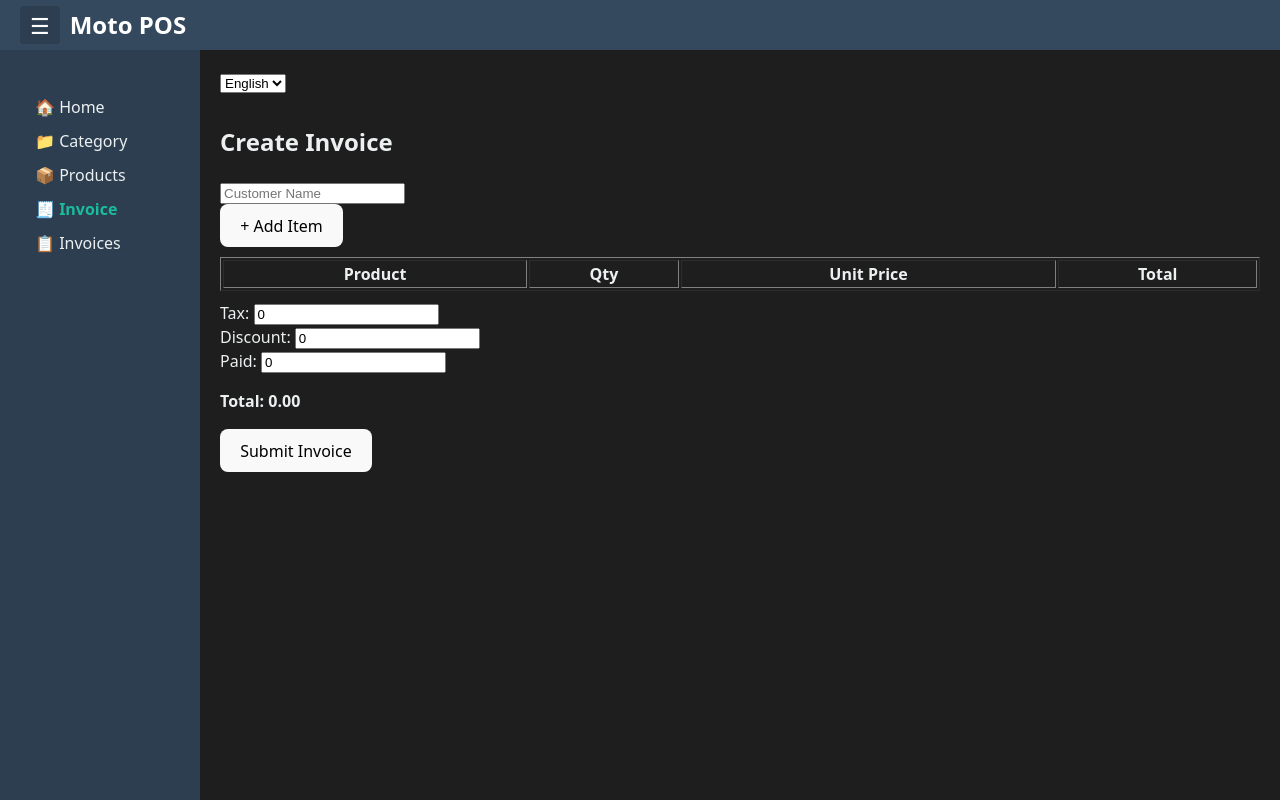
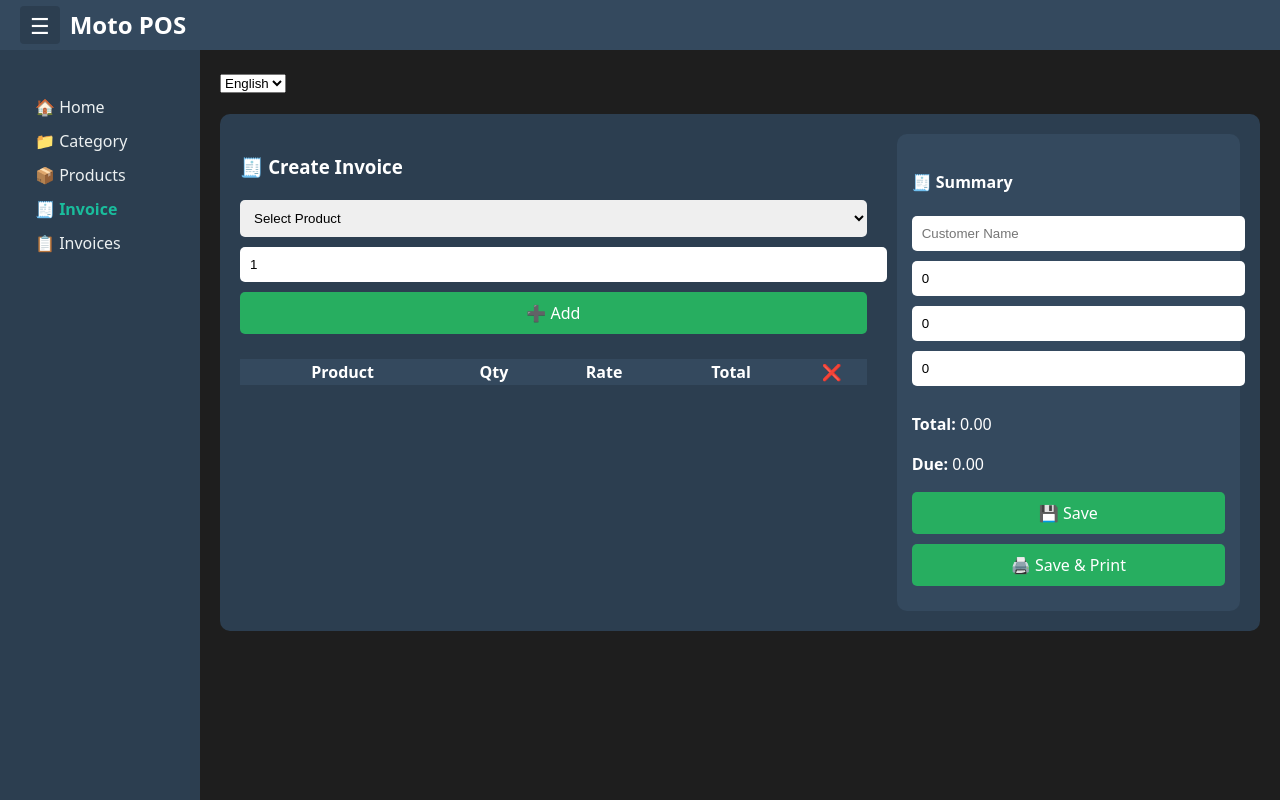
Before and after one commit to roni9843/KSA_SALES, a React (Vite) app in the folder renderer/: page /create-invoice in a window 1280 px wide. Built offline with nearby package versions, Linux system fonts and the light colour scheme.

Commit message:
Invoice Create page UI update

```diff
--- a/renderer/src/pages/CreateInvoice.jsx
+++ b/renderer/src/pages/CreateInvoice.jsx
@@ -1,113 +1,182 @@
-import React, { useEffect, useState } from 'react';
+import { useState, useEffect } from 'react';
 import { useNavigate } from 'react-router-dom';
 
-function CreateInvoice() {
+const CreateInvoice = () => {
+    const navigate = useNavigate();
     const [products, setProducts] = useState([]);
-    const [items, setItems] = useState([]);
+    const [selectedId, setSelectedId] = useState('');
+    const [qty, setQty] = useState(1);
+    const [invoiceItems, setInvoiceItems] = useState([]);
+    const [discount, setDiscount] = useState(0);
+    const [tax, setTax] = useState(0);
+    const [paid, setPaid] = useState(0);
     const [customerName, setCustomerName] = useState('');
-    const [tax, setTax] = useState(0);
-    const [discount, setDiscount] = useState(0);
-    const [paid, setPaid] = useState(0);
-    const [message, setMessage] = useState('');
-
-
-    const navigate = useNavigate();
 
     useEffect(() => {
         async function fetchProducts() {
-            const result = await window.electron.ipcRenderer.invoke('get-products');
-            setProducts(result);
+            const list = await window.electron.ipcRenderer.invoke('get-products');
+            setProducts(list);
         }
         fetchProducts();
     }, []);
 
-    const addItem = () => {
-        setItems([...items, { product_id: '', quantity: 1, unit_price: 0, total_price: 0 }]);
+    const addToInvoice = () => {
+        const product = products.find(p => p.id === parseInt(selectedId));
+        if (!product) return;
+        const exists = invoiceItems.find(i => i.id === product.id);
+        if (exists) return alert("Already added!");
+
+        setInvoiceItems([
+            ...invoiceItems,
+            {
+                id: product.id,
+                name: product.name,
+                unit_price: product.sale_price,
+                quantity: qty,
+                total_price: qty * product.sale_price
+            }
+        ]);
+        setQty(1);
+        setSelectedId('');
     };
 
-    const updateItem = (index, key, value) => {
-        const updated = [...items];
-        updated[index][key] = key === 'quantity' || key === 'unit_price' ? parseFloat(value) : value;
-
-        if (key === 'product_id') {
-            const prod = products.find(p => p.id === parseInt(value));
-            if (prod) updated[index].unit_price = prod.sale_price;
-        }
-
-        updated[index].total_price = updated[index].quantity * updated[index].unit_price;
-        setItems(updated);
+    const removeItem = (id) => {
+        setInvoiceItems(invoiceItems.filter(i => i.id !== id));
     };
 
-    const getTotal = () => {
-        const subtotal = items.reduce((sum, i) => sum + i.total_price, 0);
-        return subtotal + parseFloat(tax || 0) - parseFloat(discount || 0);
+    const total = invoiceItems.reduce((sum, i) => sum + i.total_price, 0);
+    const grandTotal = total + parseFloat(tax) - parseFloat(discount);
+    const due = grandTotal - parseFloat(paid);
+
+    const handleSave = async (print = false) => {
+        const invoice = {
+            customer_name: customerName,
+            total,
+            tax,
+            discount,
+            paid,
+            due
         };
+        const details = invoiceItems.map(item => ({
+            product_id: item.id,
+            quantity: item.quantity,
+            unit_price: item.unit_price,
+            total_price: item.total_price
+        }));
 
-    const handleSubmit = async () => {
-        const data = {
-            customer_name: customerName,
-            items,
-            tax: parseFloat(tax),
-            discount: parseFloat(discount),
-            paid: parseFloat(paid),
-            total: getTotal()
-        };
+        const newId = await window.electron.ipcRenderer.invoke('create-invoice', {
+            invoice,
+            details
+        });
 
-        try {
-            const result = await window.electron.ipcRenderer.invoke('create-invoice', data);
-            if (result.success) {
-                setMessage(`Invoice Created! ID: ${result.invoice_id}`);
-                setItems([]);
+        if (print) {
+            navigate(`/invoice/${newId}`);
+        } else {
+            alert("✅ Invoice Saved");
+            setInvoiceItems([]);
             setCustomerName('');
-                setTax(0);
-                setDiscount(0);
-                setPaid(0);
-
-                navigate(`/invoice/${result.invoice_id}`);
-            }
-        } catch (err) {
-            setMessage('Error: ' + err);
         }
     };
 
     return (
-        <div style={{ marginTop: '30px' }}>
-            <h2>Create Invoice</h2>
-            <input type="text" placeholder="Customer Name" value={customerName} onChange={e => setCustomerName(e.target.value)} /><br />
-            <button onClick={addItem}>+ Add Item</button>
-            <table border="1" width="100%" style={{ marginTop: '10px' }}>
+        <div style={formContainer}>
+            <div style={leftCol}>
+                <h3>🧾 Create Invoice</h3>
+
+                <select value={selectedId} onChange={(e) => setSelectedId(e.target.value)} style={inputStyle}>
+                    <option value="">Select Product</option>
+                    {products.map(p => (
+                        <option key={p.id} value={p.id}>{p.name}</option>
+                    ))}
+                </select>
+                <input type="number" value={qty} onChange={e => setQty(e.target.value)} style={inputStyle} placeholder="Qty" />
+                <button onClick={addToInvoice} style={buttonStyle}>➕ Add</button>
+
+                <table style={tableStyle}>
                     <thead>
                         <tr>
-                        <th>Product</th><th>Qty</th><th>Unit Price</th><th>Total</th>
+                            <th>Product</th>
+                            <th>Qty</th>
+                            <th>Rate</th>
+                            <th>Total</th>
+                            <th>❌</th>
                         </tr>
                     </thead>
                     <tbody>
-                    {items.map((item, idx) => (
-                        <tr key={idx}>
-                            <td>
-                                <select value={item.product_id} onChange={e => updateItem(idx, 'product_id', e.target.value)}>
-                                    <option value="">Select</option>
-                                    {products.map(p => <option key={p.id} value={p.id}>{p.name}</option>)}
-                                </select>
-                            </td>
-                            <td><input type="number" value={item.quantity} onChange={e => updateItem(idx, 'quantity', e.target.value)} /></td>
-                            <td><input type="number" value={item.unit_price} onChange={e => updateItem(idx, 'unit_price', e.target.value)} /></td>
-                            <td>{item.total_price.toFixed(2)}</td>
+                        {invoiceItems.map(i => (
+                            <tr key={i.id}>
+                                <td>{i.name}</td>
+                                <td>{i.quantity}</td>
+                                <td>{i.unit_price}</td>
+                                <td>{i.total_price.toFixed(2)}</td>
+                                <td><button onClick={() => removeItem(i.id)}>❌</button></td>
                             </tr>
                         ))}
                     </tbody>
                 </table>
+            </div>
 
-            <div style={{ marginTop: '10px' }}>
-                <label>Tax: <input type="number" value={tax} onChange={e => setTax(e.target.value)} /></label><br />
-                <label>Discount: <input type="number" value={discount} onChange={e => setDiscount(e.target.value)} /></label><br />
-                <label>Paid: <input type="number" value={paid} onChange={e => setPaid(e.target.value)} /></label><br />
-                <p><strong>Total: {getTotal().toFixed(2)}</strong></p>
-                <button onClick={handleSubmit}>Submit Invoice</button>
-                <p>{message}</p>
+            <div style={rightCol}>
+                <h4>🧾 Summary</h4>
+                <input placeholder="Customer Name" value={customerName} onChange={(e) => setCustomerName(e.target.value)} style={inputStyle} />
+                <input placeholder="Discount" value={discount} onChange={(e) => setDiscount(e.target.value)} style={inputStyle} />
+                <input placeholder="Tax" value={tax} onChange={(e) => setTax(e.target.value)} style={inputStyle} />
+                <input placeholder="Paid" value={paid} onChange={(e) => setPaid(e.target.value)} style={inputStyle} />
+                <p><strong>Total:</strong> {total.toFixed(2)}</p>
+                <p><strong>Due:</strong> {due.toFixed(2)}</p>
+                <button style={buttonStyle} onClick={() => handleSave(false)}>💾 Save</button>
+                <button style={buttonStyle} onClick={() => handleSave(true)}>🖨️ Save & Print</button>
             </div>
         </div>
     );
-}
+};
+
+const formContainer = {
+    display: 'flex',
+    justifyContent: 'space-between',
+    gap: '30px',
+    marginTop: '20px',
+    background: '#2c3e50',
+    color: '#fff',
+    padding: '20px',
+    borderRadius: '10px'
+};
+
+const leftCol = {
+    flex: 2
+};
+
+const rightCol = {
+    flex: 1,
+    background: '#34495e',
+    padding: '15px',
+    borderRadius: '10px'
+};
+
+const inputStyle = {
+    width: '100%',
+    padding: '10px',
+    marginBottom: '10px',
+    borderRadius: '5px',
+    border: 'none'
+};
+
+const buttonStyle = {
+    width: '100%',
+    padding: '10px',
+    marginBottom: '10px',
+    backgroundColor: '#27ae60',
+    color: '#fff',
+    border: 'none',
+    borderRadius: '5px'
+};
+
+const tableStyle = {
+    width: '100%',
+    marginTop: '15px',
+    backgroundColor: '#34495e',
+    color: '#fff',
+    borderCollapse: 'collapse'
+};
 
 export default CreateInvoice;
```
Lines whose indentation alone changed are shown as unchanged.
